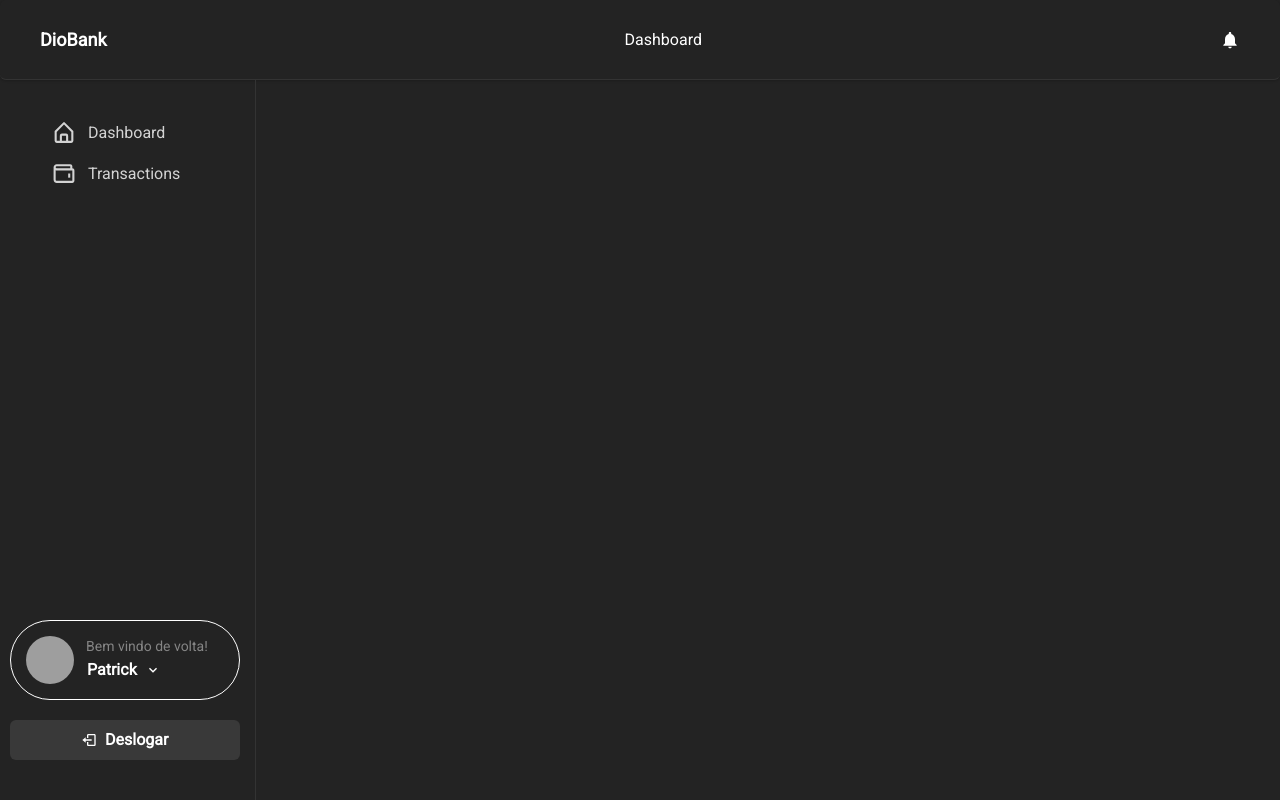
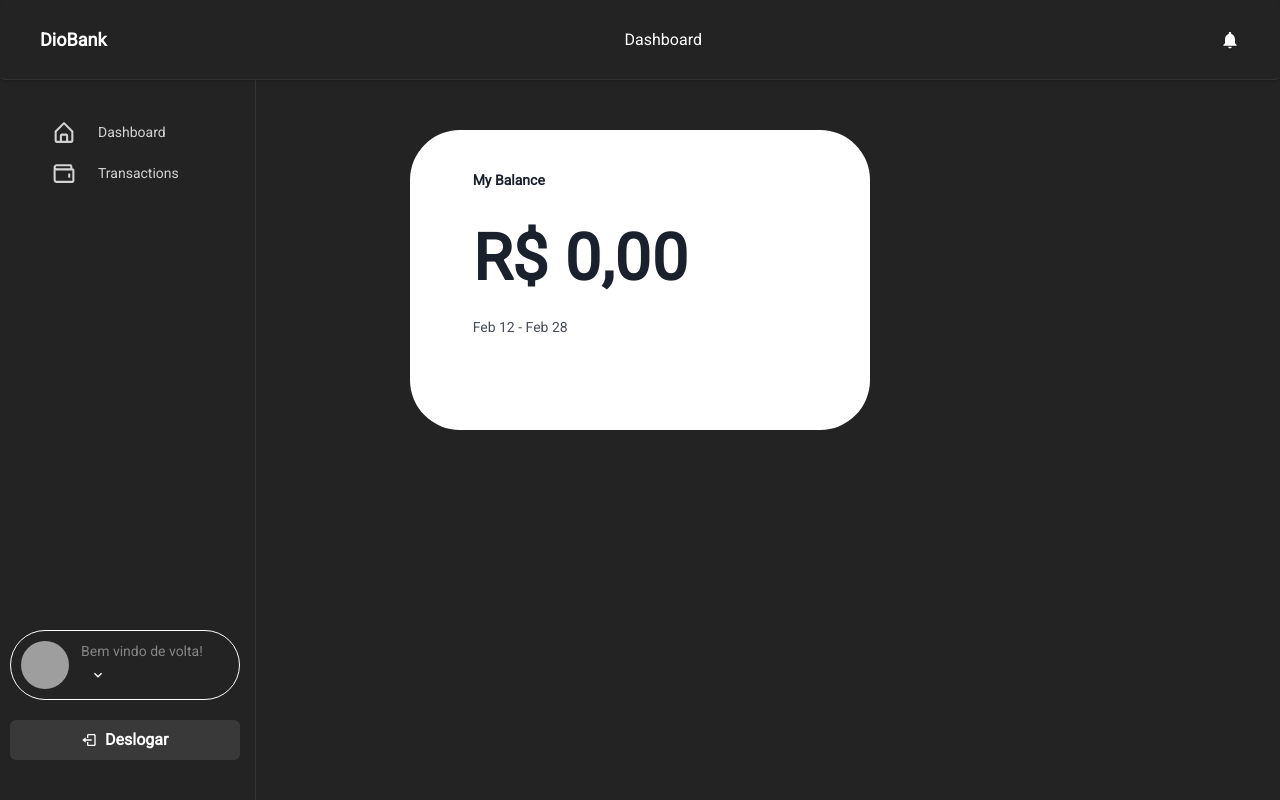
Before and after one commit to patrick-ddeus/dio-bank-react, a React (Create React App) app: page /home in a window 1280 px wide. Built offline with nearby package versions, Linux system fonts and the light colour scheme; sample sign-in values are in the browser's storage; grey boxes are pictures that could not be loaded.

Commit message:
create balance panel

```diff
--- a/package.json
+++ b/package.json
@@ -23,7 +23,6 @@
     "react-router-dom": "^6.10.0",
     "react-scripts": "^5.0.1",
     "react-type-animation": "^3.0.1",
-    "styled-components": "^5.3.9",
     "typescript": "^4.9.5",
     "web-vitals": "^2.1.4"
   },
--- /dev/null
+++ b/src/pages/HomePage/Header/index.tsx
@@ -0,0 +1,20 @@
+import React from "react";
+import { Flex, Text} from "@chakra-ui/react";
+import { BellIcon } from "@chakra-ui/icons";
+import { headerFlexStyles } from "./styles";
+
+const Header: React.FC = () => {
+  return (
+    <Flex {...headerFlexStyles}>
+      <Text as="b" fontSize="lg">
+        DioBank
+      </Text>
+      <Text fontWeight={500}>Dashboard</Text>
+      <Flex>
+        <BellIcon w={5} h={5} cursor="pointer" />
+      </Flex>
+    </Flex>
+  );
+};
+
+export default Header;
--- /dev/null
+++ b/src/pages/HomePage/Header/styles.tsx
@@ -0,0 +1,10 @@
+export const headerFlexStyles = {
+  justify: "space-between",
+  px: 10,
+  borderBottom: "1px solid #333",
+  height: "80px",
+  alignItems: "center",
+  color: "white",
+  boxShadow: "base",
+  rounded: "md",
+};
--- a/src/pages/HomePage/MenuSide/index.tsx
+++ b/src/pages/HomePage/Sidebar/index.tsx
@@ -22,12 +22,17 @@ import {
   avatarStyles,
   logoutButton,
 } from "./styles";
+import { AuthContext } from "../../../contexts/Auth/AuthProvider";
+import { useNavigate } from "react-router-dom";
 
 interface MenuSideProps {
   onOpen: () => void;
+  username: string;
 }
 
-const MenuSide: React.FC<MenuSideProps> = ({ onOpen }) => {
+const Sidebar: React.FC<MenuSideProps> = ({ onOpen, username }) => {
+  const { logoutContext } = React.useContext(AuthContext);
+  const navigate = useNavigate();
   return (
     <GridItem borderRight="1px solid #333" position={"relative"}>
       <List {...menuStyles}>
@@ -56,7 +61,7 @@ const MenuSide: React.FC<MenuSideProps> = ({ onOpen }) => {
                 as={Button}
                 rightIcon={<ChevronDownIcon />}
               >
-                Patrick
+                {username}
               </MenuButton>
               <MenuList>
                 <MenuGroup title="profile">
@@ -66,7 +71,14 @@ const MenuSide: React.FC<MenuSideProps> = ({ onOpen }) => {
             </Menu>
           </div>
         </Flex>
-        <Button {...logoutButton} leftIcon={<BiLogOut />}>
+        <Button
+          {...logoutButton}
+          leftIcon={<BiLogOut />}
+          onClick={() => {
+            logoutContext();
+            navigate("/");
+          }}
+        >
           Deslogar
         </Button>
       </Box>
@@ -74,4 +86,4 @@ const MenuSide: React.FC<MenuSideProps> = ({ onOpen }) => {
   );
 };
 
-export default MenuSide;
+export default Sidebar;
--- a/src/pages/HomePage/MenuSide/styles.tsx
+++ b/src/pages/HomePage/Sidebar/styles.tsx
@@ -8,6 +8,8 @@ export const menuStyles = {
 export const listItemStyles = {
   display: "flex",
   alignItems: "center",
+  gap:"10px",
+  fontSize:"14px",
   cursor: "pointer",
   _hover: { color: "#5565FF" },
   transition: "color .2s ease",
@@ -17,7 +19,7 @@ export const avatarStyles = {
   margin: "0 auto",
   gap: 3,
   border: "1px solid white",
-  p: "15px",
+  p: "10px",
   borderRadius: "full",
 };
 
@@ -26,5 +28,5 @@ export const logoutButton = {
   mt: "20px",
   bg: "#393939",
   color: "white",
-  _hover:{background:"#5565FF"},
+  _hover: { background: "#5565FF" },
 };
--- a/src/pages/HomePage/index.tsx
+++ b/src/pages/HomePage/index.tsx
@@ -1,11 +1,21 @@
 import React, { useContext, useEffect } from "react";
-import { BellIcon } from "@chakra-ui/icons";
-import { Flex, Text, Box, Grid, useDisclosure } from "@chakra-ui/react";
+import {
+  Box,
+  Grid,
+  GridItem,
+  useDisclosure,
+  Stat,
+  StatLabel,
+  StatNumber,
+  StatHelpText,
+  Flex,
+} from "@chakra-ui/react";
 import { useLocation, useNavigate } from "react-router-dom";
 import { AuthContext } from "../../contexts/Auth/AuthProvider";
-import { headerFlexStyles, mainPageGrid } from "./styles";
-import MenuSide from "./MenuSide";
+import { mainPageGrid } from "./styles";
+import Sidebar from "./Sidebar";
 import DrawerUser from "./Drawer";
+import Header from "./Header";
 
 const MainPage: React.FC = () => {
   const { isAuthenticated } = useContext(AuthContext);
@@ -22,17 +32,27 @@ const MainPage: React.FC = () => {
 
   return (
     <Box minHeight={"100vh"} bg={"#232323"}>
-      <Flex {...headerFlexStyles}>
-        <Text as="b" fontSize="lg">
-          DioBank
-        </Text>
-        <Text fontWeight={500}>Dashboard</Text>
-        <Flex>
-          <BellIcon w={5} h={5} cursor="pointer" />
-        </Flex>
-      </Flex>
+      <Header />
       <Grid {...mainPageGrid}>
-        <MenuSide onOpen={onOpen} />
+        <Sidebar onOpen={onOpen} username={location.state} />
+        <GridItem>
+          <Box
+            w={"60%"}
+            h={"300px"}
+            bg={"white"}
+            m={"50px auto"}
+            borderRadius={"50px"}
+          >
+            <Box p={"40px"} display={"flex"} gap={"60px"} w={"90%"} m={"0 auto"}>
+              <Stat>
+                <StatLabel mb={"20px"} fontWeight={"600"}>My Balance</StatLabel>
+                <StatNumber mb={"10px"} fontSize={"4rem"}>R$ 0,00</StatNumber>
+                <StatHelpText>Feb 12 - Feb 28</StatHelpText>
+              </Stat>
+            </Box>
+          </Box>
+        </GridItem>
+        <GridItem></GridItem>
       </Grid>
       <DrawerUser isOpen={isOpen} onClose={onClose} />
     </Box>
--- a/src/pages/HomePage/styles.tsx
+++ b/src/pages/HomePage/styles.tsx
@@ -1,13 +1,4 @@
-export const headerFlexStyles = {
-  justify: "space-between",
-  px: 10,
-  borderBottom: "1px solid #333",
-  height: "80px",
-  alignItems: "center",
-  color: "white",
-  boxShadow: "base",
-  rounded: "md",
-};
+
 
 export const mainPageGrid = {
   templateColumns: "1fr 3fr 1fr",
```
Also changed, not shown: 1 other file (tests, documents, lock files or other folders).
